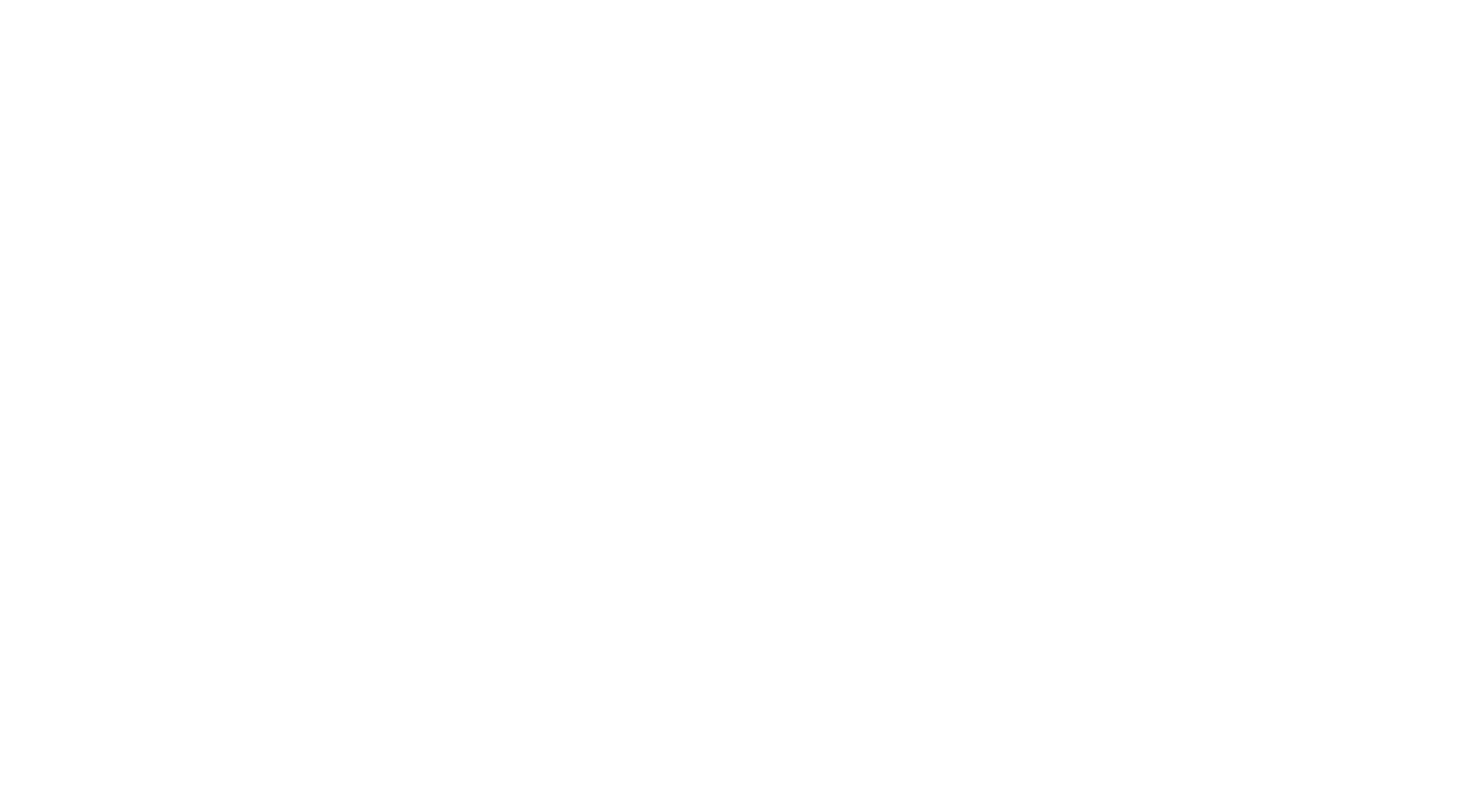
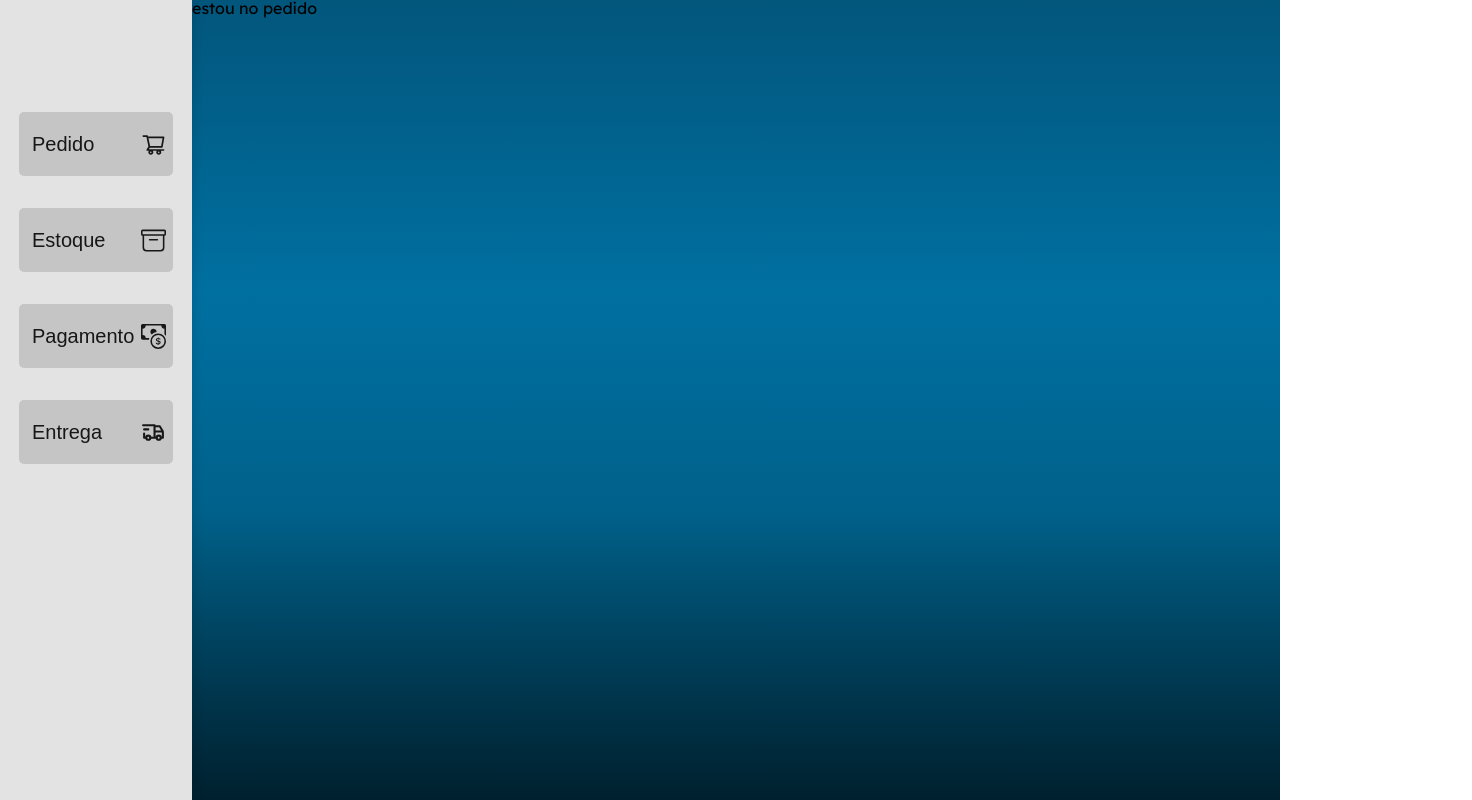
Before and after one commit to plperera/system-frontend, a React (Create React App) app: page /dashboard/pedido in a window 1280 px wide. Before the commit this address had no page. Shown: the whole page, 1472 px wide, since content can reach past the window. Built offline with nearby package versions, Linux system fonts and the light colour scheme.

Commit message:
feat: linkagem do dashboard com as respectivas urls

```diff
--- a/src/App.js
+++ b/src/App.js
@@ -1,7 +1,11 @@
 import { BrowserRouter, Routes, Route } from "react-router-dom";
 
 import Authentication from "./pages/Auth/Auth-Page";
-import Dashboard from "./pages/Dashboard/index";
+import Delivery from "./pages/Dashboard/Delivey/Delivery";
+import Dashboard from "./pages/Dashboard/indexDashboard";
+import Order from "./pages/Dashboard/Order/Order";
+import Payment from "./pages/Dashboard/Payment/Payment";
+import Stock from "./pages/Dashboard/Stock/Stock";
 
 export default function App (){
 
@@ -9,8 +13,13 @@ export default function App (){
         <>
             <BrowserRouter>
                 <Routes>
-                    <Route path="/dashboard" element={<Dashboard/>} />
                     <Route path="/login" element={<Authentication/>} />
+                    <Route path="/dashboard" element={<Dashboard/>}>
+                        <Route path="/dashboard/pedido" element={<Order/>} />
+                        <Route path="/dashboard/estoque" element={<Stock/>} />
+                        <Route path="/dashboard/pagamento" element={<Payment/>} />
+                        <Route path="/dashboard/entrega" element={<Delivery/>} />
+                    </Route>
                 </Routes>
             </BrowserRouter>
 
--- a/src/components/Dashboard/Dashboard.js
+++ b/src/components/Dashboard/Dashboard.js
@@ -22,7 +22,7 @@ export default function NavigationBar() {
             <div><BsArchive /></div>
         </ItemContainer>
 
-        <ItemContainer onClick={() => navigate('/dashboard/pagamentos')}>
+        <ItemContainer onClick={() => navigate('/dashboard/pagamento')}>
             <span>Pagamento</span>
             <div><BsCashCoin /></div>
         </ItemContainer>
@@ -71,11 +71,11 @@ const ItemContainer = styled.div`
         align-items: center;
         justify-content: center;
 
-        font-size: 28px;
+        font-size: 25px;
     }
 
     & > *:not(:last-child) {
-        font-size: 25px;
+        font-size: 20px;
         padding-left: 1vw;
     }
 
--- /dev/null
+++ b/src/pages/Dashboard/Delivey/Delivery.js
@@ -0,0 +1,19 @@
+import { useNavigate } from 'react-router-dom';
+import styled from 'styled-components';
+
+
+export default function Delivery() {
+
+  const navigate = useNavigate();
+
+  return (
+    <Container>
+        estou na entrega
+    </Container>
+  );
+}
+
+const Container = styled.div`
+    width: 100vw;
+    height: 20vh;
+`;
--- /dev/null
+++ b/src/pages/Dashboard/Order/Order.js
@@ -0,0 +1,19 @@
+import { useNavigate } from 'react-router-dom';
+import styled from 'styled-components';
+
+
+export default function Order() {
+
+  const navigate = useNavigate();
+
+  return (
+    <Container>
+        estou no pedido
+    </Container>
+  );
+}
+
+const Container = styled.div`
+    width: 100vw;
+    height: 20vh;
+`;
--- /dev/null
+++ b/src/pages/Dashboard/Payment/Payment.js
@@ -0,0 +1,19 @@
+import { useNavigate } from 'react-router-dom';
+import styled from 'styled-components';
+
+
+export default function Payment() {
+
+  const navigate = useNavigate();
+
+  return (
+    <Container>
+        estou no pagamento
+    </Container>
+  );
+}
+
+const Container = styled.div`
+    width: 100vw;
+    height: 20vh;
+`;
--- /dev/null
+++ b/src/pages/Dashboard/Stock/Stock.js
@@ -0,0 +1,19 @@
+import { useNavigate } from 'react-router-dom';
+import styled from 'styled-components';
+
+
+export default function Stock() {
+
+  const navigate = useNavigate();
+
+  return (
+    <Container>
+        estou no estoque
+    </Container>
+  );
+}
+
+const Container = styled.div`
+    width: 100vw;
+    height: 20vh;
+`;
--- a/src/pages/Dashboard/index.js
+++ b/src/pages/Dashboard/indexDashboard.js
@@ -1,5 +1,6 @@
 import { useContext } from 'react';
 import styled from 'styled-components';
+import { Outlet } from 'react-router-dom';
 
 import NavigationBar from '../../components/Dashboard/Dashboard';
 
@@ -10,7 +11,9 @@ export default function Dashboard() {
         <Container>
 
             <NavigationBar/>
-            <PageContainer></PageContainer>
+            <PageContainer>
+              <Outlet />
+            </PageContainer>
 
         </Container>
   );
```
